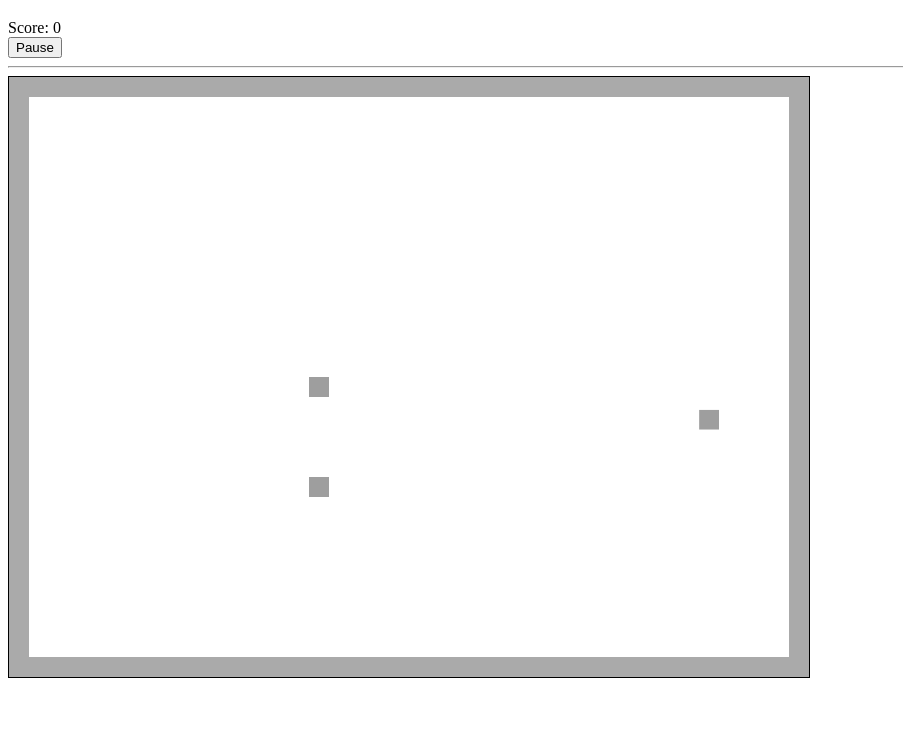
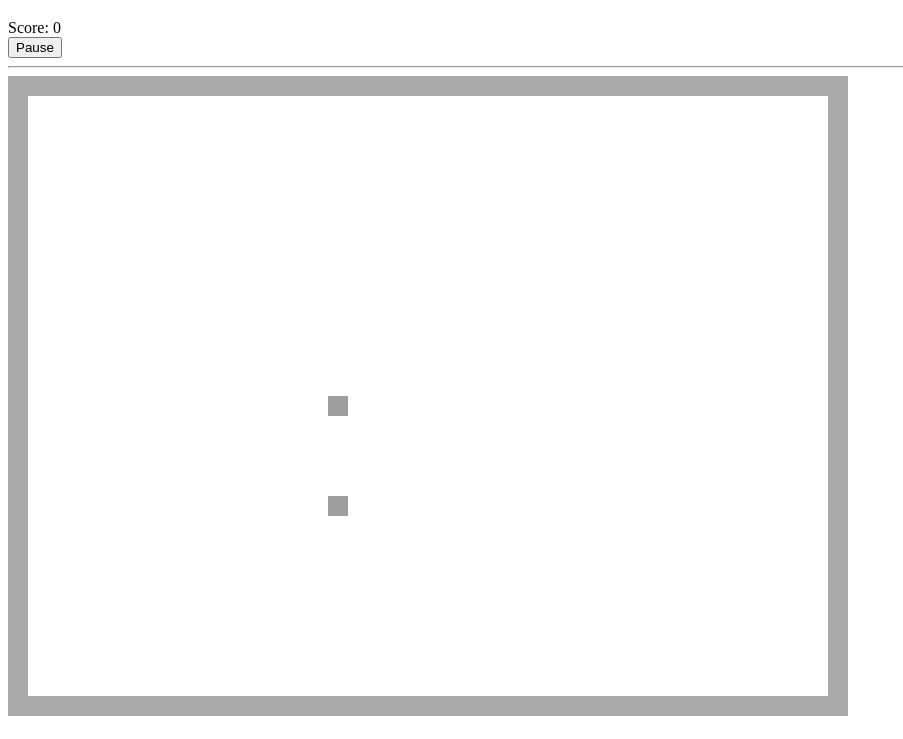
Before and after one commit to fryeb/SKULL, a plain HTML site: page index.html in a window 1280 px wide. Shown: the part 61-800 px from the top of the page, without its empty margins (0-903 px from the left). Drawn offline with Linux system fonts and the light colour scheme.

Commit message:
Simplified Borders

```diff
--- a/app.js
+++ b/app.js
@@ -29,9 +29,7 @@ function load_sprite(code)  {
   {
     sprite_count--;
     if (sprite_count <= 0)
-    {
       startAnimating();
-    }
   }
   return sprite;
 }
@@ -58,7 +56,7 @@ function animate() {
   }
 }
 
-var enemies = [{px: 200, py: 300, vx: 0.05, vy: 0.05}];
+var enemies = [];
 var player = {px: 300, py: 400};
 var target = {px: 300, py: 300};
 
@@ -91,14 +89,14 @@ function drawEnemies () {
 }
 
 function drawPlayer() {
-  if (key.left && !key.right && (player.px - 0.2 * elapsed) > tile_size)
+  if (key.left && !key.right && (player.px - 0.2 * elapsed) > 0)
     player.px -= 0.2 * elapsed;
-  else if (key.right && (800 - (player.px + 0.1 * elapsed) > 2 * tile_size))
+  else if (key.right && (800 - (player.px + 0.1 * elapsed) > tile_size)) // && !key.left
     player.px += 0.2 * elapsed;
 
-  if (key.up && !key.down && (player.py - 0.2 * elapsed) > tile_size)
+  if (key.up && !key.down && (player.py - 0.2 * elapsed) > 0)
     player.py -= 0.2 * elapsed;
-  else if (key.down && (600 - (player.py + 0.1 * elapsed) > 2 * tile_size)) // && !key.up
+  else if (key.down && (600 - (player.py + 0.1 * elapsed) > tile_size)) // && !key.up
     player.py += 0.2 * elapsed;
 
   ctx.drawImage(player_sprite, player.px, player.py, tile_size, tile_size);
@@ -124,10 +122,7 @@ function drawTarget () {
 }
 
 function drawFore ()  {
-  // Draw Borders
-  ctx.fillStyle = "#AAAAAA";
-  ctx.fillRect(0,0, 800, 600);
-  ctx.clearRect(tile_size, tile_size, 800 - (2 * tile_size), 600 - (2 * tile_size));
+  ctx.clearRect(0, 0, 800, 600);
   drawEnemies();
   drawPlayer();
   drawTarget();
--- a/index.html
+++ b/index.html
@@ -8,7 +8,7 @@
 	Score: <span id="score"> 0 </span> <br>
 	<button type="button" onclick="pause();"> Pause </button> <br>
 	<hr>
-	<canvas id="c" width="800" height="600" style="border:1px solid #000000;">
+	<canvas id="c" width="800" height="600" style="border: 20px solid #AAAAAA;">
 	</canvas>
 
 	<script src="app.js"></script>
```
